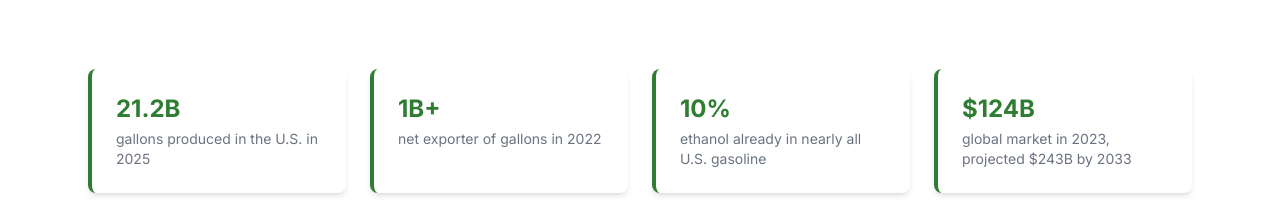
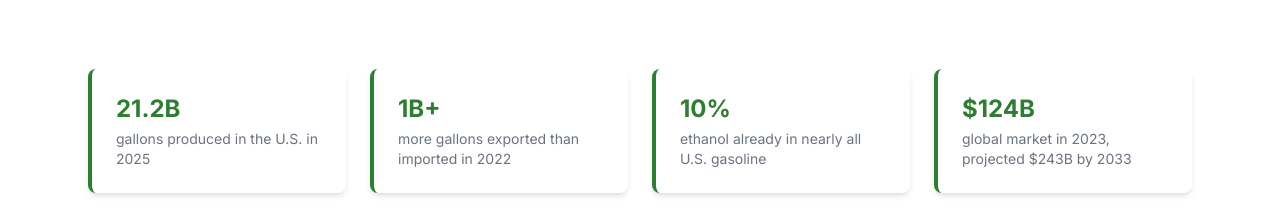
Before and after one commit to TaniWanKenobi/biofuel, a plain HTML site: page index.html in a window 1280 px wide. Shown: the part 1080-1299 px from the top of the page. Drawn offline with nearby package versions, Linux system fonts and the light colour scheme.

Commit message:
Update export statistics wording for clarity in index.html

```diff
--- a/index.html
+++ b/index.html
@@ -125,7 +125,7 @@
         </div>
         <div class="bg-white rounded-lg shadow-md p-6" style="border-left:4px solid #2e7d32">
           <p class="text-2xl font-bold" style="color:#2e7d32">1B+</p>
-          <p class="mt-1 text-sm text-muted">net exporter of gallons in 2022</p>
+          <p class="mt-1 text-sm text-muted">more gallons exported than imported in 2022</p>
         </div>
         <div class="bg-white rounded-lg shadow-md p-6" style="border-left:4px solid #2e7d32">
           <p class="text-2xl font-bold" style="color:#2e7d32">10%</p>
```
